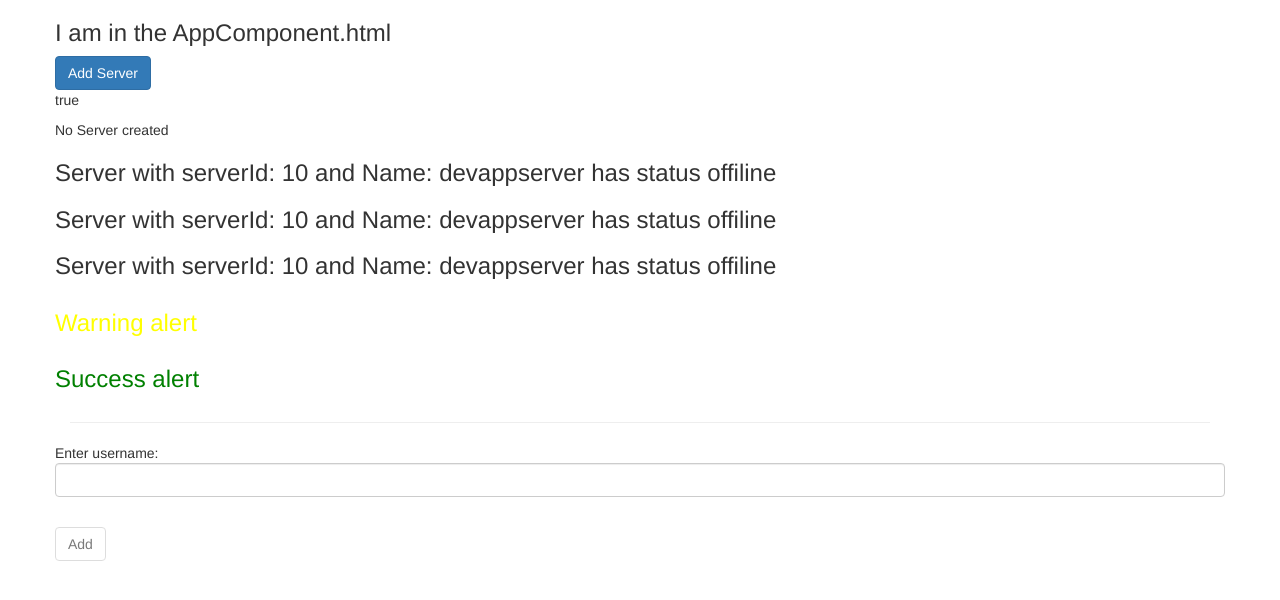
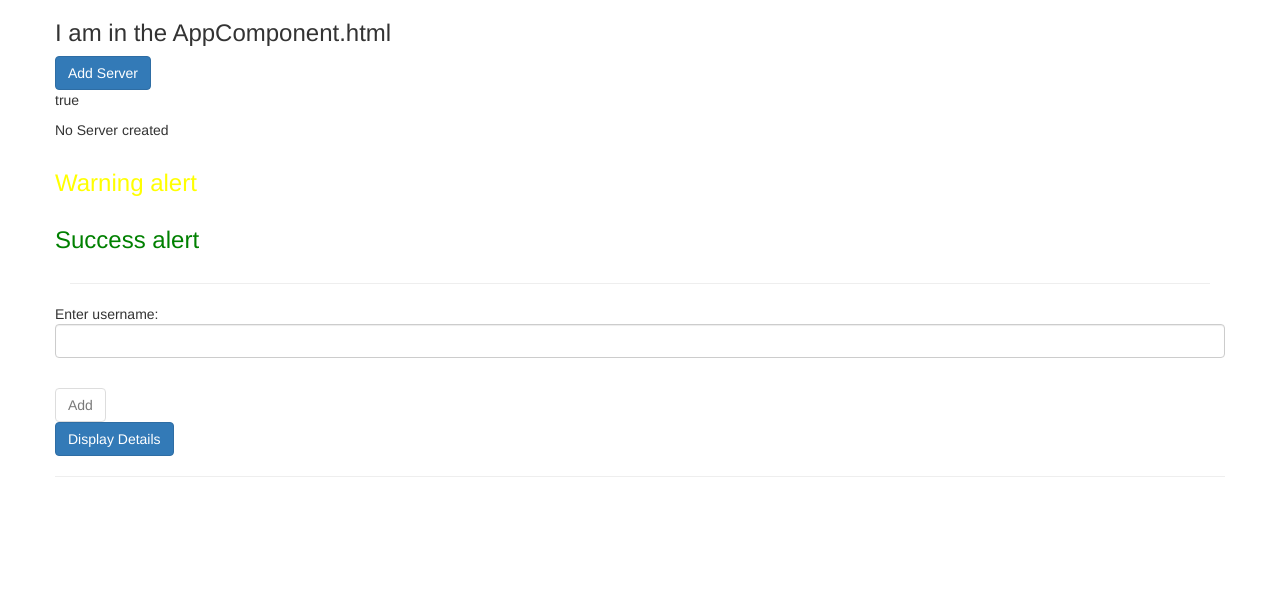
Before and after one commit to hdduong/udemy-angular-4-complete-guide, an Angular app: page / in a window 1280 px wide. Shown: the top 600 px of the page. Built offline with nearby package versions, Linux system fonts and the light colour scheme.

Commit message:
basic directive for section 2 assignment 3

```diff
--- a/src/app/app.component.html
+++ b/src/app/app.component.html
@@ -15,4 +15,8 @@
     <div class="row">
         <app-binding></app-binding>
     </div>
+
+    <div class="row">
+        <app-basic-directive></app-basic-directive>
+    </div>
 </div>
--- a/src/app/app.module.ts
+++ b/src/app/app.module.ts
@@ -8,6 +8,7 @@ import { ServersComponent } from './servers/servers.component';
 import { WarningAlert} from './warning-alert/warning-alert.component';
 import { SuccessAlertComponent } from './success-alert/success-alert.component';
 import { BindingComponent } from './binding/binding.component';
+import { BasicDirectiveComponent} from './basic-directive/basic-directive.component'
 
 @NgModule({
   declarations: [
@@ -16,7 +17,8 @@ import { BindingComponent } from './binding/binding.component';
     ServersComponent,
     WarningAlert,
     SuccessAlertComponent,
-    BindingComponent
+    BindingComponent,
+    BasicDirectiveComponent
   ],
   imports: [
     BrowserModule,
--- /dev/null
+++ b/src/app/basic-directive/basic-directive.component.css
@@ -0,0 +1,3 @@
+.biggerFive {
+    color: white
+};
--- /dev/null
+++ b/src/app/basic-directive/basic-directive.component.html
@@ -0,0 +1,10 @@
+
+<button (click)="toggleParagraph()" class="btn btn-primary">Display Details</button>
+<hr>
+<p *ngIf="toDisplayParagraph()">Bao Tran cua bo hu lam</p>
+
+<div *ngFor="let noClick of numClickRecord">
+    <div [ngStyle]="{backgroundColor:getBackgroundColor(noClick)}"
+        [ngClass]="{biggerFive:getBackgroundColor(noClick)}"
+    >{{ noClick }}</div>
+</div>
--- /dev/null
+++ b/src/app/basic-directive/basic-directive.component.ts
@@ -0,0 +1,33 @@
+import { Component } from '@angular/core'
+
+@Component({
+    selector: 'app-basic-directive',
+    templateUrl: './basic-directive.component.html',
+    styleUrls: ['./basic-directive.component.css']
+})
+
+export class BasicDirectiveComponent {
+    paragrahDisplay: boolean;
+    numClick:number = 0;
+    numClickRecord = []
+
+    constructor() {
+        this.paragrahDisplay = false;
+    }
+
+    toggleParagraph() {
+        this.paragrahDisplay = !this.paragrahDisplay;
+
+        this.numClick++;
+        this.numClickRecord.push(this.numClick);
+    }
+
+    toDisplayParagraph() {
+        return this.paragrahDisplay;
+    }
+
+    getBackgroundColor(noClick) {
+        if (noClick >=5)
+            return 'blue'
+    }
+}
--- a/src/app/servers/servers.component.html
+++ b/src/app/servers/servers.component.html
@@ -4,7 +4,3 @@
 
 <p>{{ addServerEnabled }}</p>
 <p>{{ serverCreatedStatus }} </p>
-
-<app-server></app-server>
-<app-server></app-server>
-<app-server></app-server>
```
